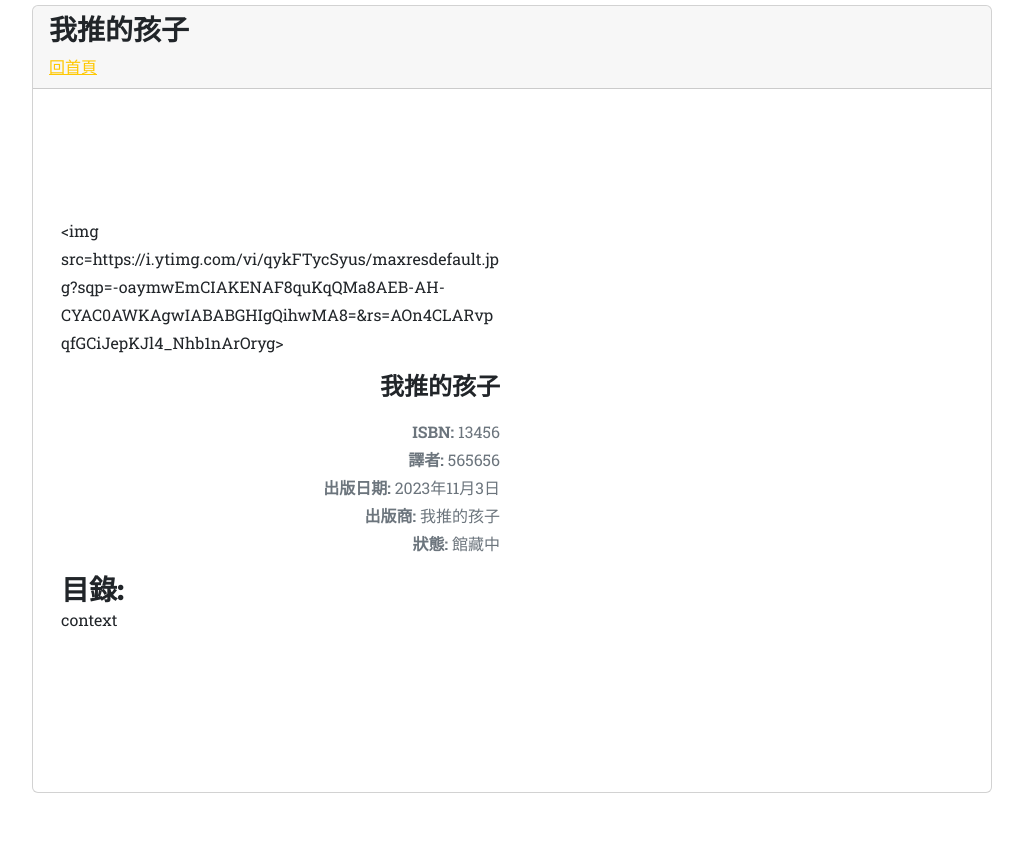
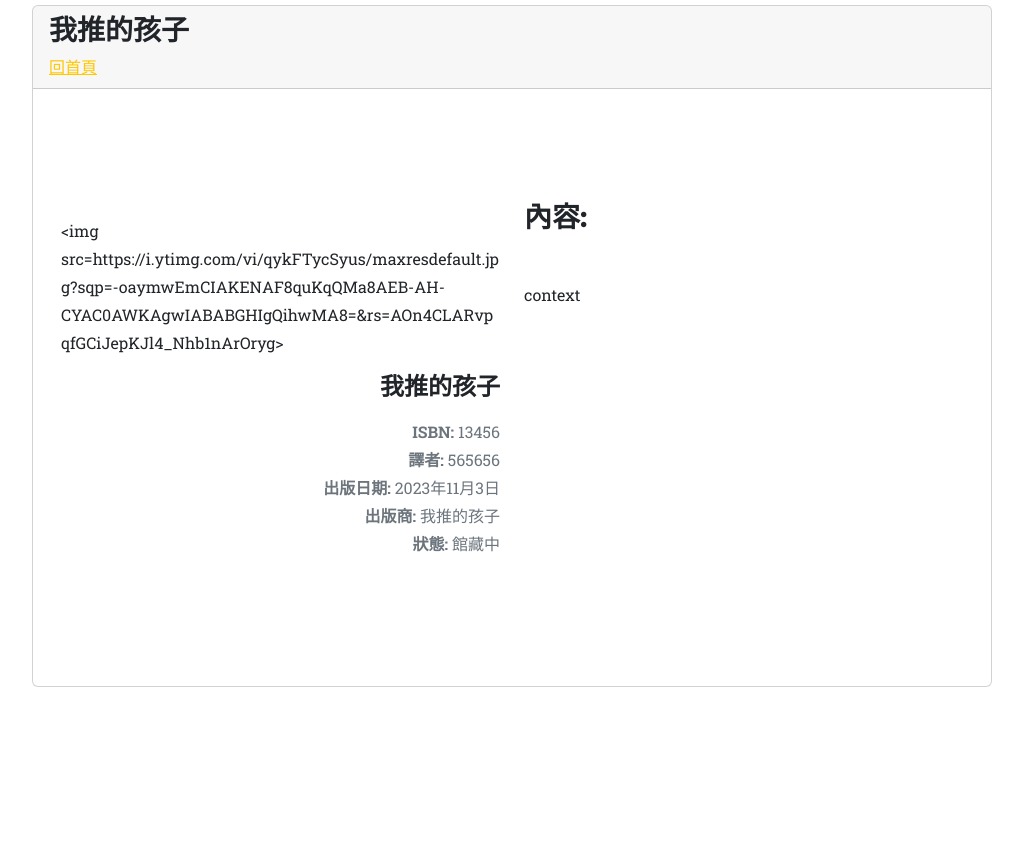
Before and after one commit to 11056002/Final-Exam_Library, a Django app: a page that uses templates/book.html in a window 1280 px wide. Shown: the part 2073-2920 px from the top of the page, without its empty margins (128-1151 px from the left). Run offline with Django 4.2, Linux system fonts and the light colour scheme; data comes from the database, SQL or seed files in the repository; some libraries are stand-ins or nearby versions.

Commit message:
版面調整，內容往右

```diff
--- a/templates/book.html
+++ b/templates/book.html
@@ -11,7 +11,7 @@
     <div class="container">
         <div class="row">
                 <!-- book.img -->
-                <div class="col-lg-6">
+            <div class="col-lg-6">
                 <p class="text-muted text-start">{{ book.book_img  | convert_markdown | safe }}
                 </p>
                 <div class="text-end">
@@ -24,9 +24,10 @@
                         <strong>狀態:</strong> {{ book.status }}<br>
                     </p>
                 </div>
-                <div class="col-lg-6">
-                    <strong class="text-end h3">目錄:</strong><br>{{ book.book_con2 }}<br>
-                </div>
+            </div>
+            <div class="col-lg-6">
+                <strong class="text-end h3">內容:</strong><br><br><br>{{ book.book_con2 }}<br>
+            </div>
                 </div>
             </div>
         </div>
```
